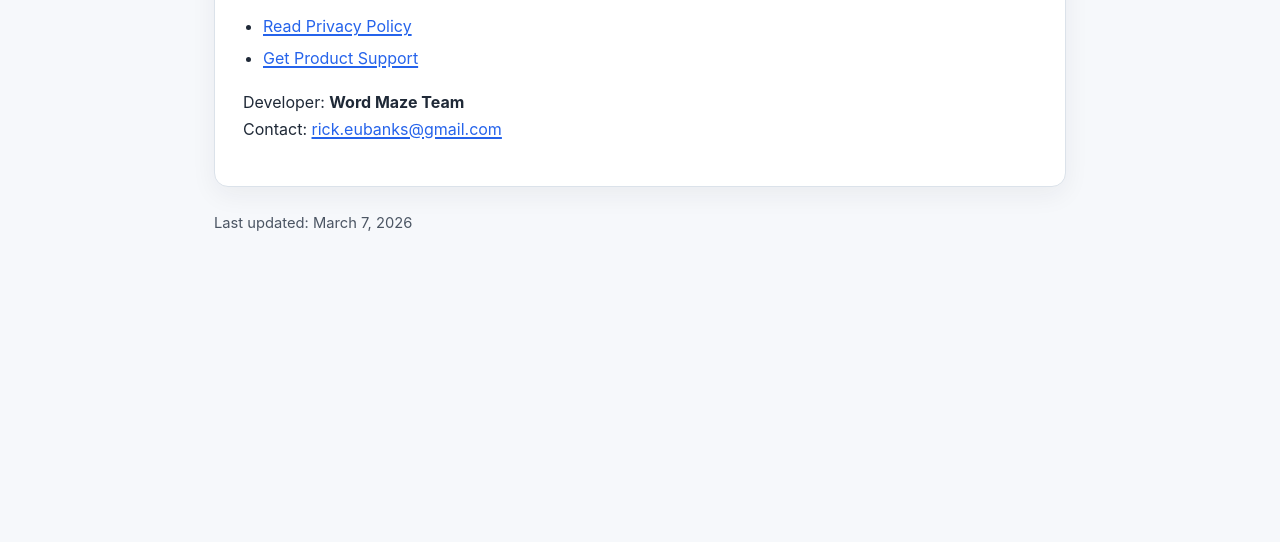
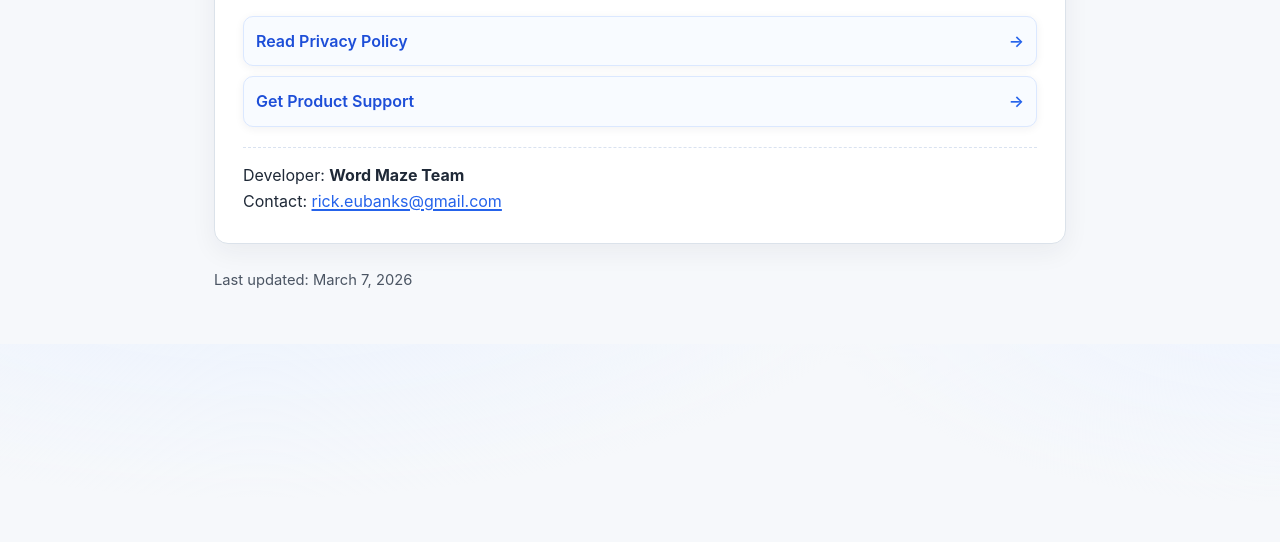
Before and after one commit to twistedanarky/word-maze-privacy, a plain HTML site: page index.html in a window 1280 px wide. Shown: the part 258-800 px from the top of the page. Drawn offline with Linux system fonts and the light colour scheme.

Commit message:
Further design updates

```diff
--- a/index.html
+++ b/index.html
@@ -26,11 +26,11 @@
         This site hosts the public <strong>Privacy Policy</strong> and <strong>Product Support</strong>
         pages required for app store submissions.
       </p>
-      <ul>
+      <ul class="quick-links">
         <li><a href="privacy.html">Read Privacy Policy</a></li>
         <li><a href="support.html">Get Product Support</a></li>
       </ul>
-      <p>
+      <p class="contact-line">
         Developer: <strong>Word Maze Team</strong><br />
         Contact: <a href="mailto:rick.eubanks@gmail.com">rick.eubanks@gmail.com</a>
       </p>
--- a/styles.css
+++ b/styles.css
@@ -11,13 +11,17 @@
   --accent-soft: #e8f0ff;
   --border: #dbe2ea;
   --shadow: 0 8px 26px rgba(31, 41, 55, 0.06);
+  --shadow-soft: 0 2px 10px rgba(31, 41, 55, 0.06);
 }
 
 body {
   margin: 0;
   font-family: Inter, "Segoe UI", Roboto, "Helvetica Neue", Arial, sans-serif;
   font-size: 16px;
-  background: var(--bg);
+  background:
+    radial-gradient(1200px 500px at 20% -20%, #eaf2ff 0%, transparent 55%),
+    radial-gradient(900px 420px at 100% -10%, #eef4ff 0%, transparent 52%),
+    var(--bg);
   color: var(--text);
   line-height: 1.65;
 }
@@ -39,8 +43,9 @@ a:hover {
 }
 
 header {
-  background: var(--surface);
+  background: rgba(255, 255, 255, 0.9);
   border-bottom: 1px solid var(--border);
+  backdrop-filter: blur(6px);
 }
 
 .nav {
@@ -88,12 +93,24 @@ header {
 }
 
 .card {
+  position: relative;
   background: var(--surface);
   border: 1px solid var(--border);
   border-radius: 14px;
   box-shadow: var(--shadow);
   padding: 28px;
   margin-top: 22px;
+}
+
+.card::before {
+  content: "";
+  position: absolute;
+  top: 0;
+  left: 0;
+  right: 0;
+  height: 4px;
+  border-radius: 14px 14px 0 0;
+  background: linear-gradient(90deg, #2563eb 0%, #3b82f6 55%, #60a5fa 100%);
 }
 
 h1, h2 {
@@ -110,6 +127,8 @@ h2 {
   font-size: 1.12rem;
   margin-top: 1.8rem;
   margin-bottom: 0.55rem;
+  padding-top: 0.95rem;
+  border-top: 1px solid #edf2f8;
 }
 
 p {
@@ -125,6 +144,56 @@ ul {
 
 li + li {
   margin-top: 0.35rem;
+}
+
+strong {
+  font-weight: 700;
+}
+
+.quick-links {
+  list-style: none;
+  padding: 0;
+  margin: 1.15rem 0 1.25rem;
+  display: grid;
+  gap: 10px;
+}
+
+.quick-links li {
+  margin: 0;
+}
+
+.quick-links a {
+  display: flex;
+  align-items: center;
+  justify-content: space-between;
+  width: 100%;
+  text-decoration: none;
+  font-weight: 600;
+  color: #1d4ed8;
+  background: #f8fbff;
+  border: 1px solid #dbe8ff;
+  border-radius: 10px;
+  padding: 11px 12px;
+  box-shadow: var(--shadow-soft);
+  transition: transform 0.15s ease, box-shadow 0.15s ease, background-color 0.15s ease;
+}
+
+.quick-links a::after {
+  content: "→";
+  color: #2563eb;
+}
+
+.quick-links a:hover {
+  opacity: 1;
+  transform: translateY(-1px);
+  background: #f1f7ff;
+  box-shadow: 0 6px 16px rgba(37, 99, 235, 0.12);
+}
+
+.contact-line {
+  padding-top: 0.9rem;
+  border-top: 1px dashed #d9e2f0;
+  margin-bottom: 0;
 }
 
 footer {
```
